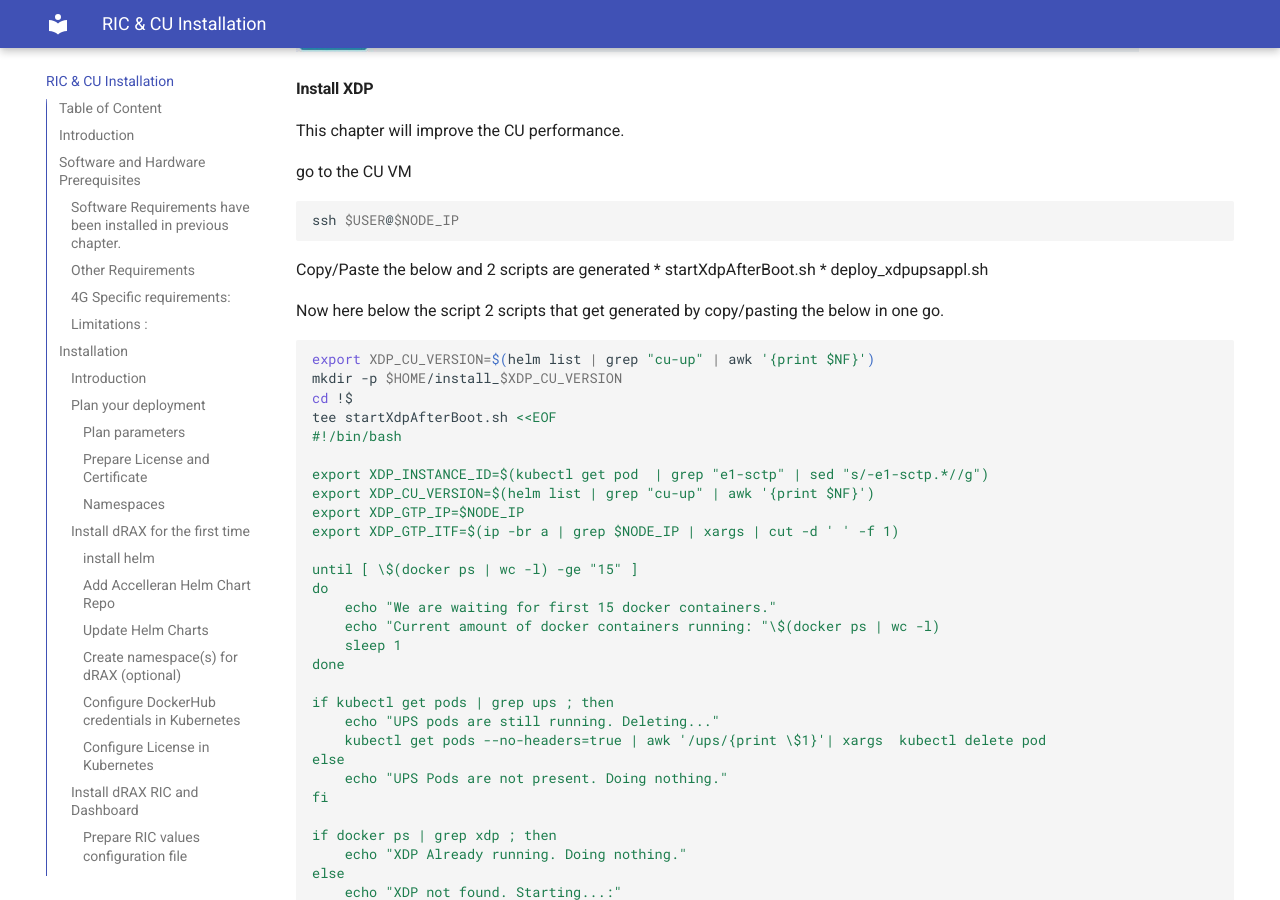
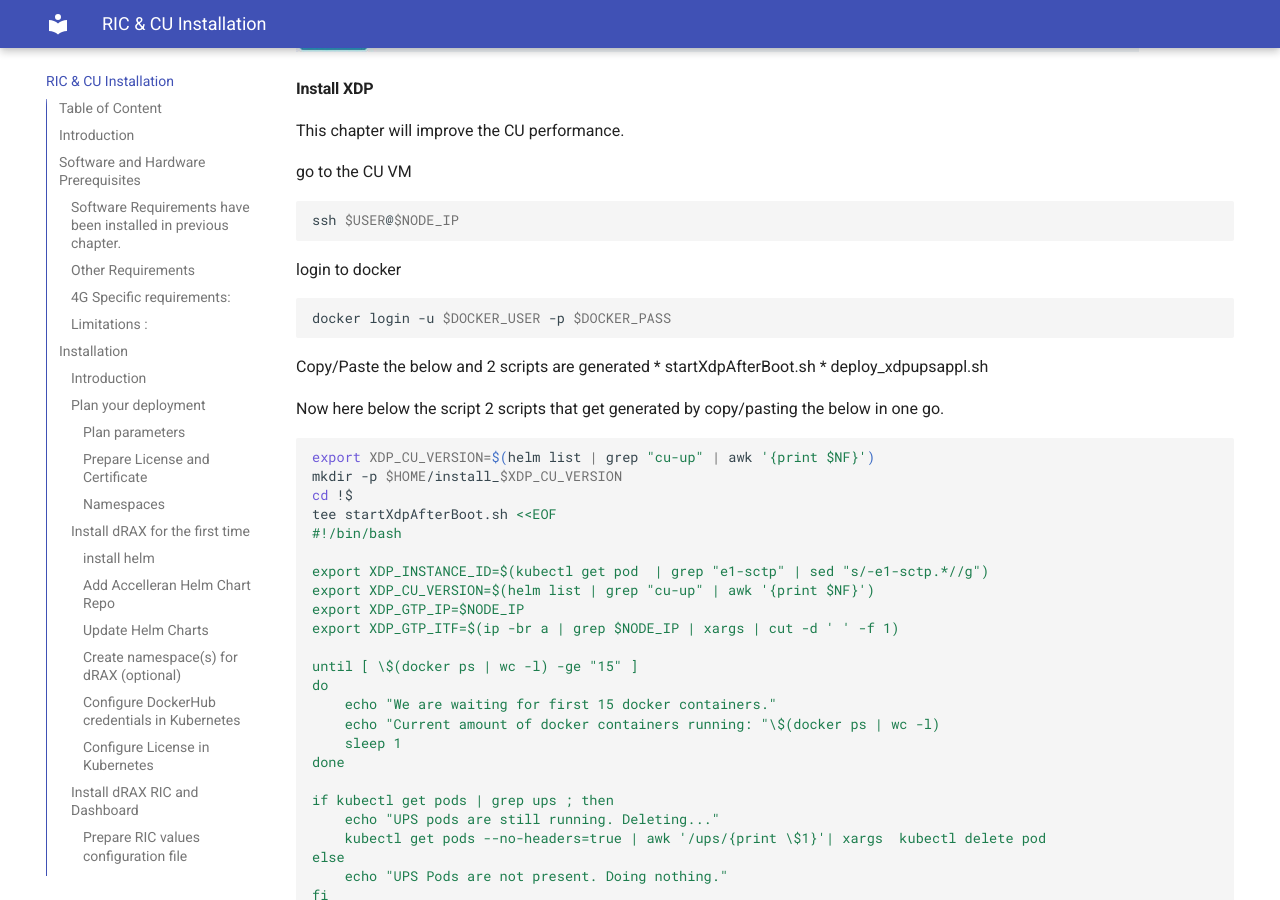
Before and after one commit to accelleran/drax-docs, an MkDocs documentation site: the page built from docs/drax-install/index.md, in a window 1280 px wide and 900 px high, scrolled down 27598 px. Built offline with MkDocs 1.6.1 and Material for MkDocs 9.7.7, drawn with Linux system fonts in a browser that asks for light colours; the version menu is left out.

Commit message:
added docker login

````diff
--- a/docs/drax-install/index.md
+++ b/docs/drax-install/index.md
@@ -328,8 +328,6 @@ $ kubectl get services
 > To avoid difficulties, it's recommended that this IP pool is unique in the wider network and in the same subnet of your Kubernetes Node
 
 
-
-
 #### Enabling 4G components
 4G Only : when you don't need 4G you can skip and move on to chapter [Install the dRAX RIC and Dashboard](#install-the-drax-ricand-dashboard) where the RIC is actually being installed.
 
@@ -862,10 +860,16 @@ go to the CU VM
 ssh $USER@$NODE_IP
 ```
 
+login to docker
+
+``` bash
+docker login -u $DOCKER_USER -p $DOCKER_PASS
+```
+
+
 Copy/Paste the below and 2 scripts are generated
   * startXdpAfterBoot.sh
   * deploy_xdpupsappl.sh
-
 
 
 Now here below the script 2 scripts that get generated by copy/pasting the below in one go.
````
